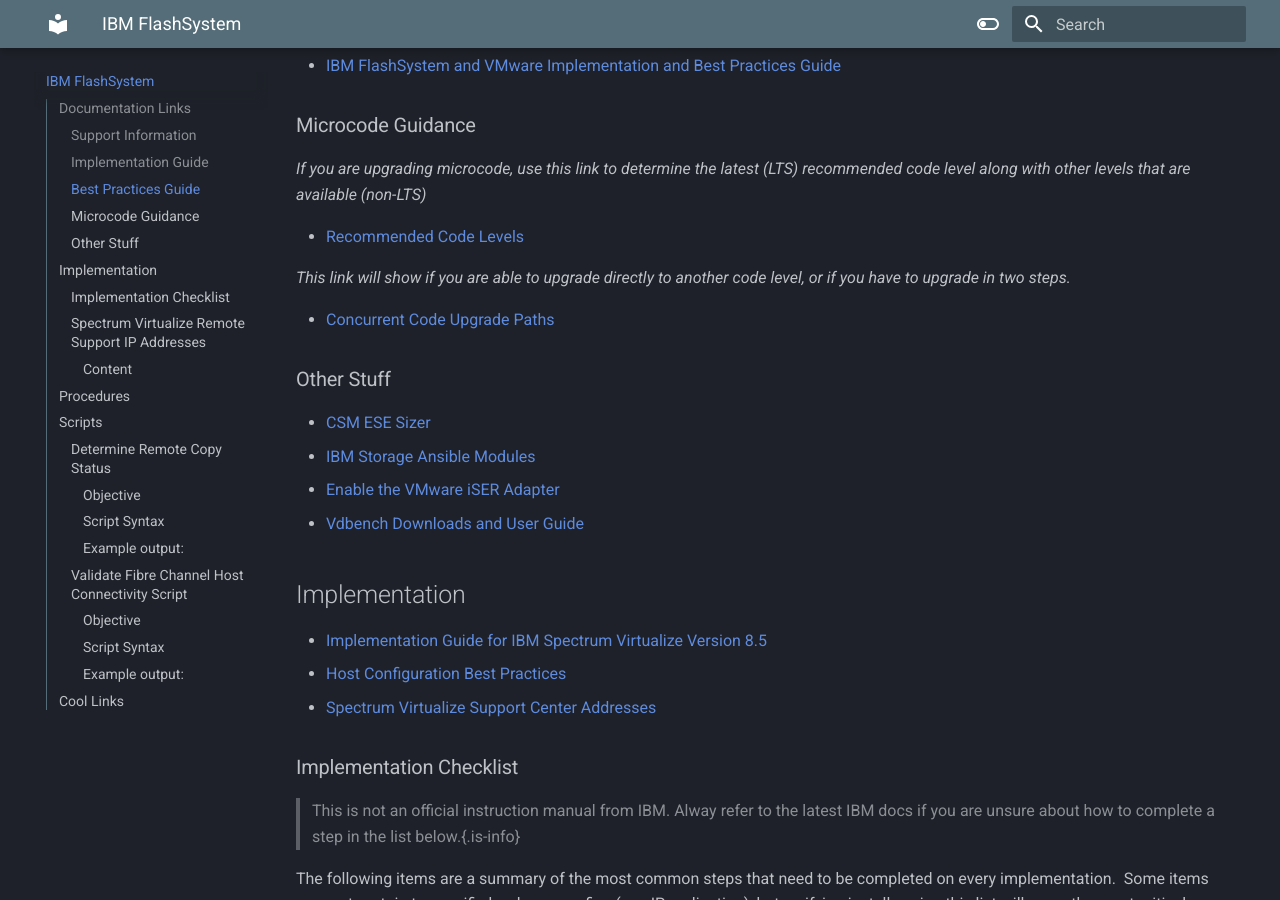
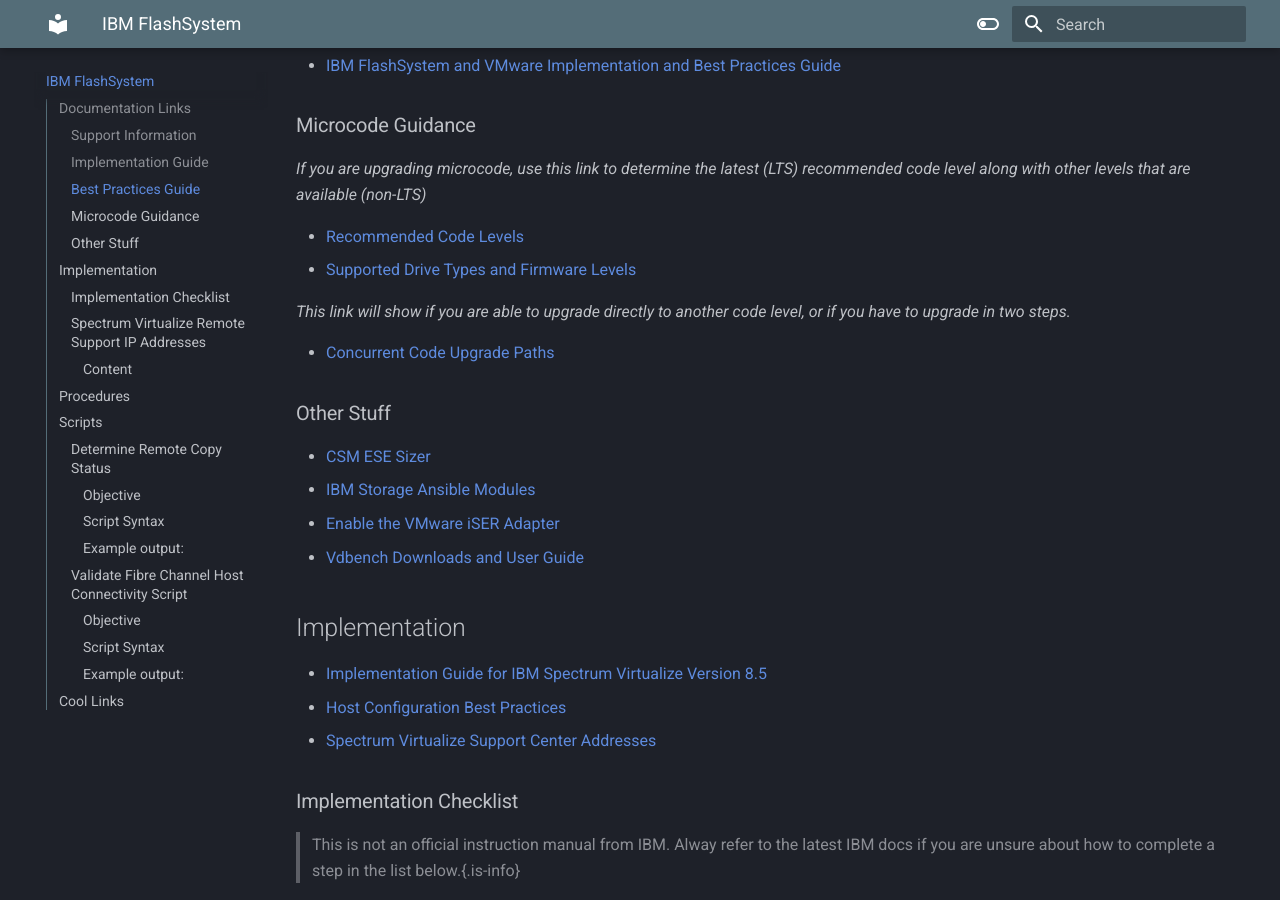
Before and after one commit to rickkoe/worknotes, an MkDocs documentation site: the page built from docs/flashsystem.md, in a window 1280 px wide and 900 px high, scrolled down 855 px. Built offline with MkDocs 1.6.1 and Material for MkDocs 9.7.7, drawn with Linux system fonts in a browser that asks for light colours.

Commit message:
Add drive types to flashsystem.md

```diff
--- a/docs/flashsystem.md
+++ b/docs/flashsystem.md
@@ -33,6 +33,7 @@
 *If you are upgrading microcode, use this link to determine the latest (LTS) recommended code level along with other levels that are available (non-LTS)*
 
 -   [Recommended Code Levels](https://www.ibm.com/support/pages/spectrum-virtualize-family-products-upgrade-planning)
+-   [Supported Drive Types and Firmware Levels](https://www.ibm.com/support/pages/node/873170)
 
 
 *This link will show if you are able to upgrade directly to another code level, or if you have to upgrade in two steps.*
--- a/mkdocs.yml
+++ b/mkdocs.yml
@@ -1,4 +1,6 @@
 site_name: Rick's Work Notes
+# nav:
+#   - 'Storage'
 theme:
   name: material
   features:
@@ -10,6 +12,7 @@
     - navigation.footer
     - navigation.tracking
     - navigation.top
+    - navigation.expand
     - header.autohide
     - toc.integrate
     - toc.follow
```
